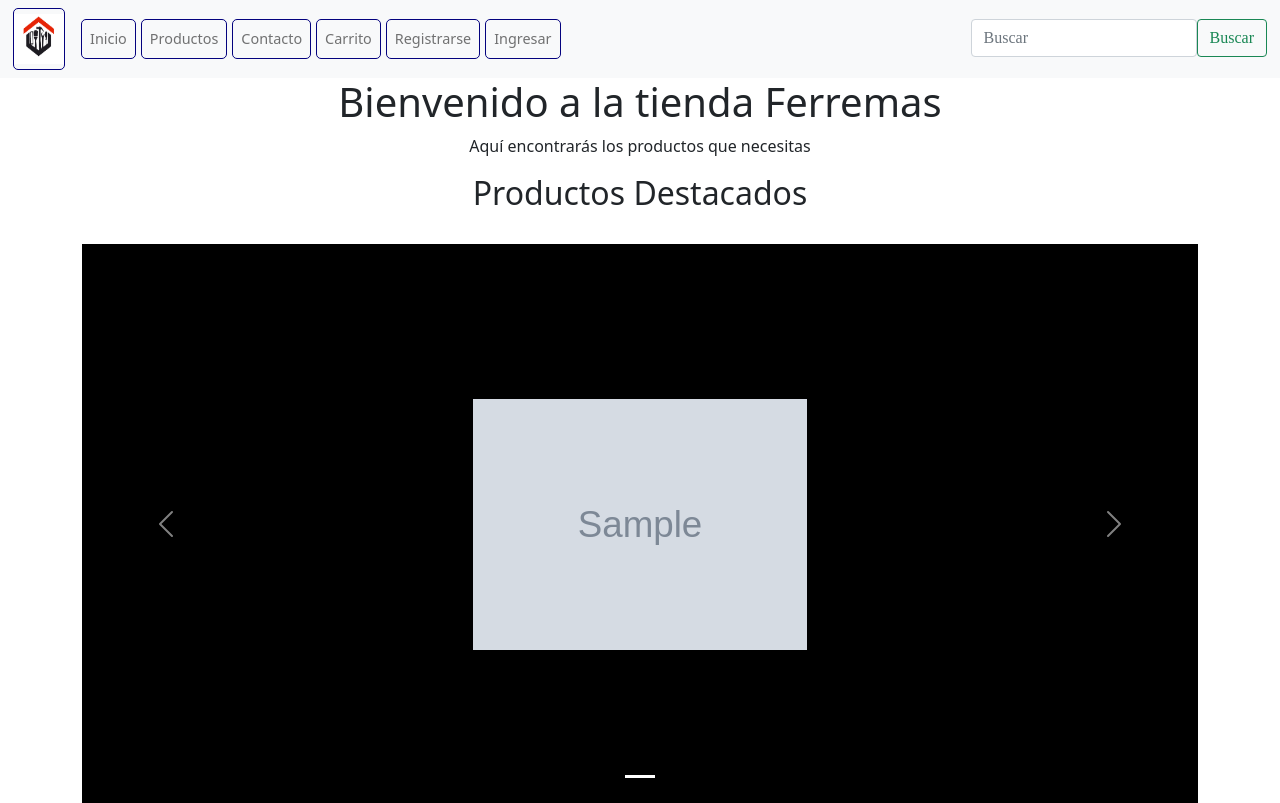
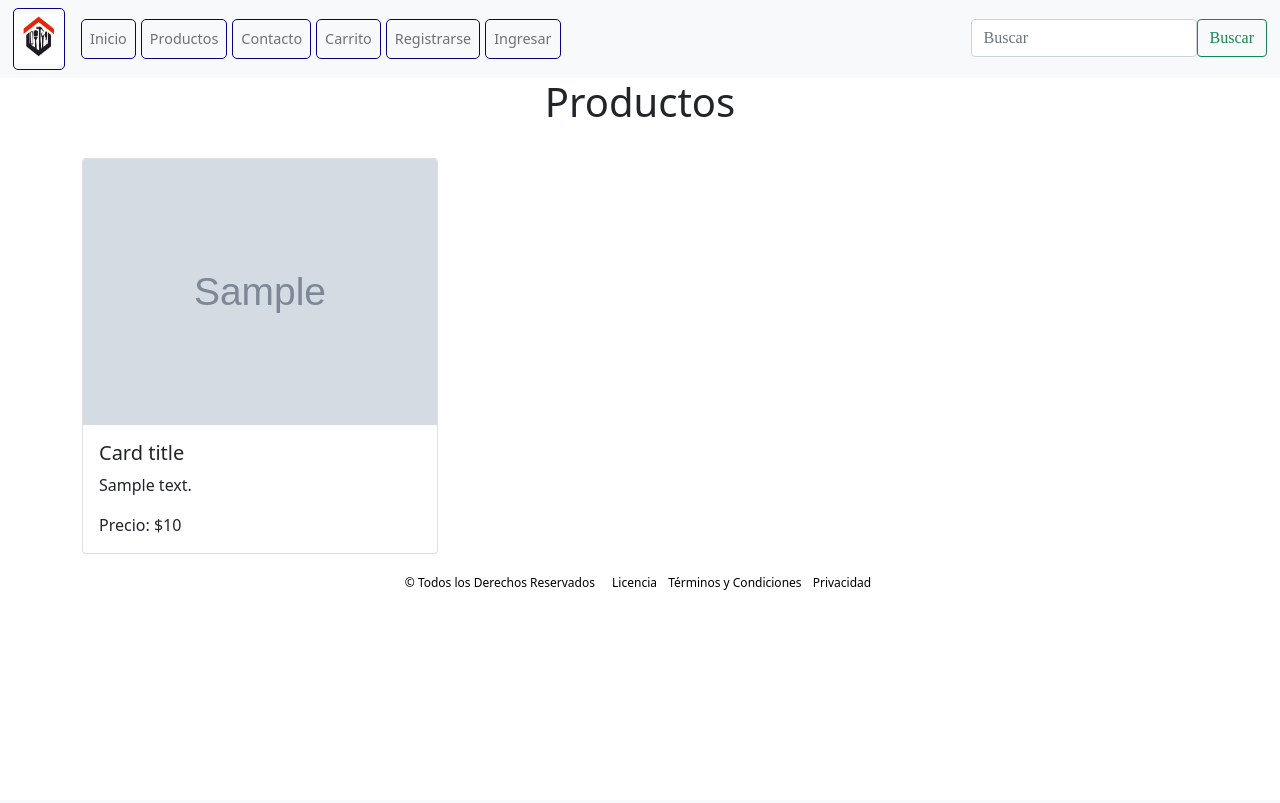
Before and after one commit to rtobart/Ferremas, a Django app: page /productos/ in a window 1280 px wide. Shown: the top 803 px of the page. After the commit the page ends 590 px from the top, so only its background shows below. Run offline with Django 5.2, Linux system fonts and the light colour scheme; tables that the repository leaves empty hold one stand-in row (values such as "Sample post"); grey boxes marked "Sample" are stand-in pictures; some libraries are stand-ins or nearby versions.

Commit message:
Formateo numeros, extras

```diff
--- a/ferremascore/settings.py
+++ b/ferremascore/settings.py
@@ -12,6 +12,7 @@ https://docs.djangoproject.com/en/5.0/ref/settings/
 
 from pathlib import Path
 import os
+from django.conf.locale.en import formats as en_formats
 # Build paths inside the project like this: BASE_DIR / 'subdir'.
 BASE_DIR = Path(__file__).resolve().parent.parent
 
@@ -37,6 +38,7 @@ INSTALLED_APPS = [
     'django.contrib.sessions',
     'django.contrib.messages',
     'django.contrib.staticfiles',
+    'django.contrib.humanize',
     'tienda'
 ]
 
@@ -115,6 +117,9 @@ AUTH_PASSWORD_VALIDATORS = [
 
 LANGUAGE_CODE = 'en-us'
 
+#Cuidado con esto
+en_formats.THOUSAND_SEPARATOR = '.'
+
 TIME_ZONE = 'UTC'
 
 USE_I18N = True
--- a/ferremascore/urls.py
+++ b/ferremascore/urls.py
@@ -8,7 +8,7 @@ from django.conf.urls.static import static
 urlpatterns = [
     path('admin/', admin.site.urls),
     path('', views.home, name='home'),
-    path('productos/', views.home, name='productos'),
+    path('productos/', views.productos, name='productos'),
     path('contacto/', views.home, name='contacto'),
     path('registrar/', views.registrar, name='registrar'),
     path('ingreso/', views.ingreso, name='ingreso'),
@@ -18,6 +18,6 @@ urlpatterns = [
     path('borrar/', views.home, name='borrar'),
     path('producto/<int:product_id>/', views.actualizar, name='actualizar'),
     path('detalle/<int:product_id>/', views.detalle, name='detalle'),
-    path('categoria/<int:id_categoria>/', views.productos_por_categoria, name='productos_por_categoria'),
+    path('categoria/<int:categoria_id>/', views.productos_por_categoria, name='productos_por_categoria'),
     path('carrito/', views.carrito, name='carrito'),
 ] + static(settings.MEDIA_URL, document_root=settings.MEDIA_ROOT)
--- a/tienda/templates/base.html
+++ b/tienda/templates/base.html
@@ -1,5 +1,5 @@
 {% load static %}
-
+<!-- {% load humanize %} -->
 <!DOCTYPE html>
 <html lang="es">
 <head>
--- a/tienda/templates/productos.html
+++ b/tienda/templates/productos.html
@@ -1,5 +1,42 @@
 {% extends 'base.html' %}
 
 {% block content %}
-    <!-- Your content goes here -->
+    <main class="container">
+        <h1 class="text-center">Productos</h1>
+        <br>
+        <div class="row row-cols-1 row-cols-md-3 g-4">
+            {% for producto in productos %}
+
+                <div class="col">
+                  <div class="card">
+                    <a href="{% url 'detalle' producto.id  %}">
+                        <img src="{{ MEDIA_URL }}/media/{{ producto.imagen }}"class="card-img-top" alt="...">
+                    </a>
+                    <div class="card-body">
+                      <h5 class="card-title">Card title</h5>
+                      <p class="card-text">{{ producto.descripcion }}</p>
+                      <p class="card-text">Precio: ${{ producto.precio }}</p>
+                    </div>
+                  </div>
+                </div>
+
+
+
+            {% comment %} <div class="col">
+                <div class="card">
+                    <a href="{% url 'detalle' producto.id  %}">
+                        <img src="{{ MEDIA_URL }}/media/{{ producto.imagen }}"class="d-block carousel-image" alt="...">
+                    </a>
+                    <div class="card-body">
+                        <h5 class="card-title">Artículo {{ counter }}: {{ producto.titulo }}</h5>
+                        <p class="card-text">{{ producto.descripcion }}</p>
+                        <p class="card-text">Precio: ${{ producto.precio }}</p>
+                        <div class="card-footer">
+                            <small class="text-muted">Subido: {{ producto.user.username }}</small>
+                        </div>
+                    </div>
+                </div>
+            </div> {% endcomment %}
+        {% endfor %}
+        </div>
 {% endblock %}
--- a/tienda/views.py
+++ b/tienda/views.py
@@ -6,6 +6,7 @@ from django.contrib.auth.decorators import login_required, user_passes_test
 from django.db import IntegrityError
 from django.db.models import Q
 from .forms import ProductoForm
+import locale
 
 
 def home(request): #Solo inicio de la página
@@ -32,6 +33,18 @@ def home(request): #Solo inicio de la página
             #'usuarios': usuarios
         }
         return render(request, 'home.html', context)
+
+def productos(request):
+    productos = Producto.objects.all()
+    categorias = Categoria.objects.all()
+    context = {
+        'productos': productos,
+        'categorias': categorias
+    }
+    return render(request, 'productos.html', context)
+
+
+
 
 #@login_required   #Desactivado para pruebas
 def registrar(request):
@@ -144,6 +157,8 @@ def actualizar(request, product_id):
 def productos_por_categoria(request, categoria_id):
     categoria = get_object_or_404(Categoria, id_categoria=categoria_id)
     productos_categoria = Producto.objects.filter(id_categoria=categoria)
+    for producto in productos_categoria:
+        producto.precio_formateado = locale.format_string("%d", producto.precio, grouping=True)
 
     context = {
         'categorias': categoria,
```
Also changed, not shown: tienda/templates/productos_por.html (+40 -2 lines), media/productos/DALLE_2023-09-04_09.55.42.png (added).
